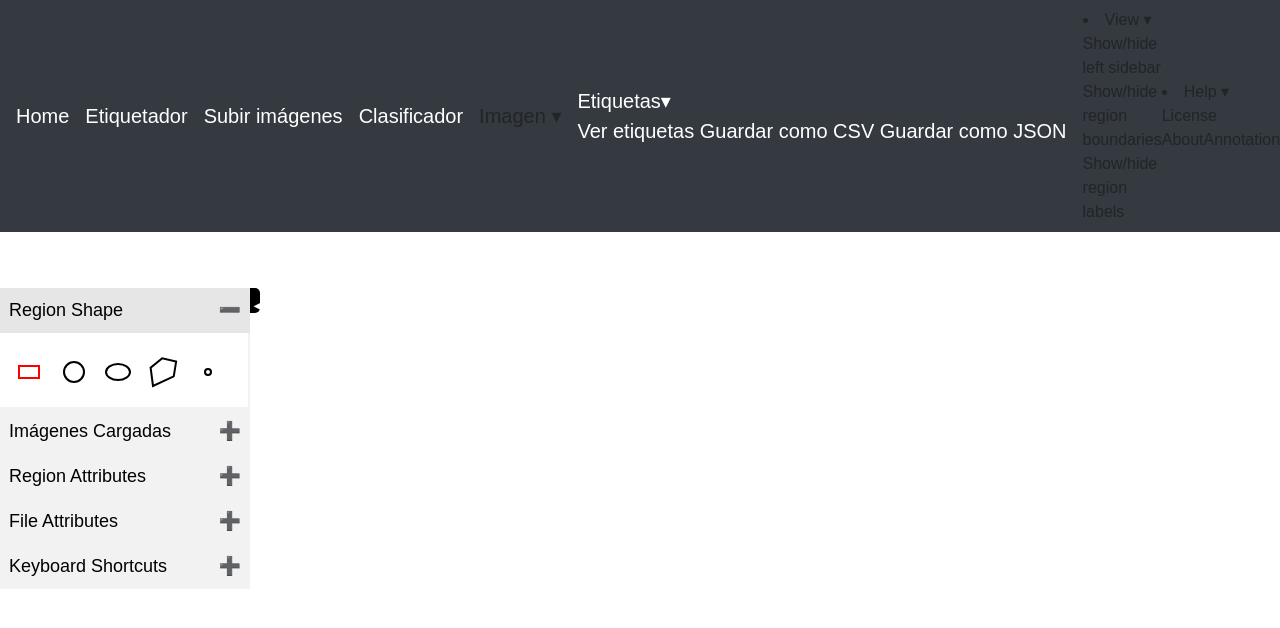
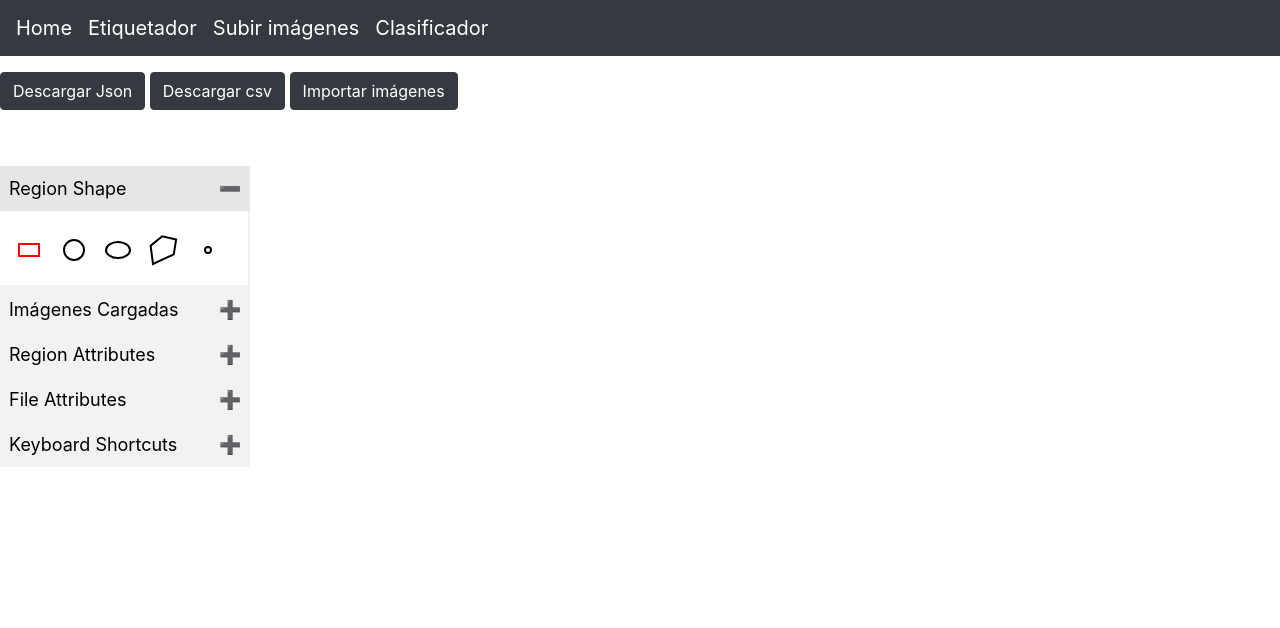
Before and after one commit to mmb0093/TFG_Fitolitos, a Flask app: template code/phytolithclassifier/app/templates/etiquetador.html in a window 1280 px wide. Shown: the top 628 px of the page. Run offline with Flask 2, Linux system fonts and the light colour scheme; the template is opened without the code that fills it, so the values that code supplies are empty; some libraries are stand-ins or nearby versions.

Commit message:
redistribución 2 #38

```diff
--- a/code/phytolithclassifier/app/static/css/etiquetador.css
+++ b/code/phytolithclassifier/app/static/css/etiquetador.css
@@ -3,7 +3,7 @@
       min-width: 800px;
       padding: 0;
       margin: 0;
-      font-family: sans-serif;
+
       }
 
       /* Middle panel: containing #image_panel, #leftsidebar */
--- a/code/phytolithclassifier/app/templates/etiquetador.html
+++ b/code/phytolithclassifier/app/templates/etiquetador.html
@@ -63,32 +63,15 @@
       <a class="navbar-brand" href="{{url_for('annotator')}}">Etiquetador</a>
       <a class="navbar-brand" href="{{url_for('upfiles')}}">Subir imágenes</a>
       <a class="navbar-brand" href="#">Clasificador</a>
-      <a class="navbar-brand" title="Image" onclick="sel_local_images()">Imagen &#9662;</a>
-       <li class="navbar-brand"><a title="" class="drop_menu_item">Etiquetas&#9662;</a>
-            <div class="dropdown-content">
-              <a onclick="show_annotation_data()" title="View annotations">Ver etiquetas</a>
-              <a onclick="download_all_region_data('csv')" title="Guardar posición de las etiquetas como CSV">Guardar como CSV</a>
-              <a onclick="download_all_region_data('json')" title="Save image region annotations as a JSON(Javascript Object Notation) file">Guardar como JSON</a>
-            </div>
-          </li>
-          <li class="dropdown"><a title="View" class="drop_menu_item">View &#9662;</a>
-            <div class="dropdown-content">
-              <a onclick="toggle_leftsidebar()" title="Show/hide left sidebar">Show/hide left sidebar</a>
-              <a onclick="toggle_region_boundary_visibility()" title="Show or hide region boundaries">Show/hide region boundaries</a>
-              <a onclick="toggle_region_id_visibility()" title="Show or hide region labels">Show/hide region labels</a>
-            </div>
-          </li>
-          <li class="dropdown"><a onclick="show_about_panel()" title="Help">Help &#9662;</a>
-            <div class="dropdown-content">
-
-              <a onclick="show_license_panel()" title="VIA License">License</a>
-              <a onclick="show_about_panel()" title="About VGG Image Annotator (VIA)">About</a>Annotation
-            </div>
-          </li>
-      </div> <!-- end of #navbar -->
+  <!-- end of #navbar -->
 
       <input type="file" id="invisible_file_input" multiple name="files[]" style="display:none">
+
     </div> <!-- endof #top_panel -->
+    <p></p>
+    <button type="button" onclick="download_all_region_data('json')"  class="btn btn-dark">Descargar Json</button>
+        <button type="button" onclick="download_all_region_data('csv')"  class="btn btn-dark">Descargar csv</button>
+        <button type="button" onclick="sel_local_images()"  class="btn btn-dark">Importar imágenes</button>
 
     <!-- Middle Panel contains a left-sidebar and image display areas -->
     <div class="middle_panel">
@@ -153,10 +136,8 @@
         </div>
 
       </div> <!-- end of leftsidebar -->
-      <div id="leftsidebar_collapse_panel">
-        <div onclick="toggle_leftsidebar()" id="leftsidebar_collapse_button" title="Show/hide left toolbar">
-          &ltrif;</div>
-      </div>
+
+
 
       <!-- Main display area: contains image canvas, ... -->
       <div id="display_area">
@@ -180,6 +161,8 @@
     <!-- this vertical spacer is needed to allow scrollbar to show
          items like Keyboard Shortcut hidden under the attributes panel -->
     <div style="width: 100%;" id="vertical_space"></div>
+
+
 
     <script type="text/javascript">
       //<!--AUTO_INSERT_VIA_DEMO_JS_HERE-->
```
Also changed, not shown: 1 other file.
